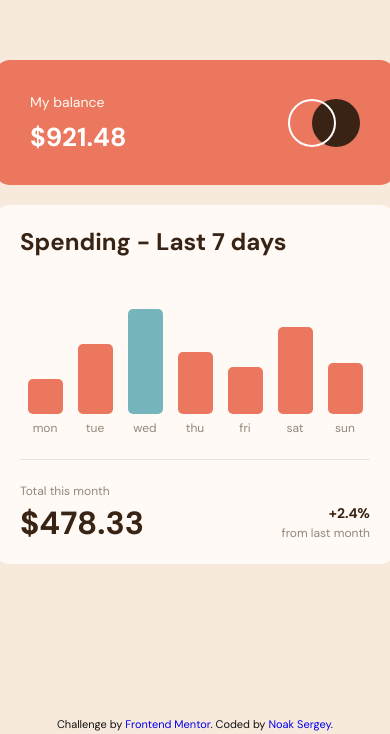
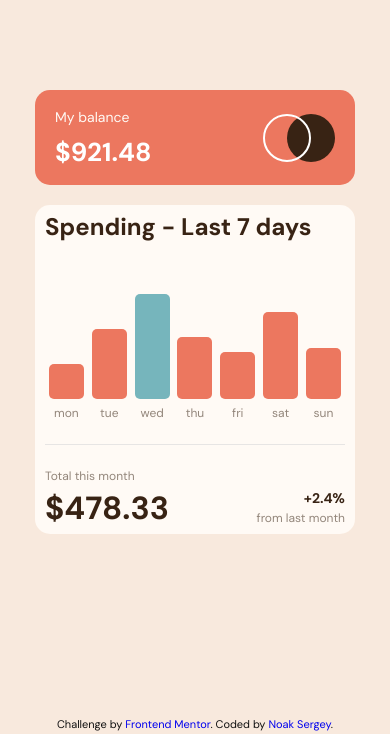
Before and after one commit to Noak-Sergey/expenses-chart, a plain HTML site: page index.html in a window 390 px wide. Shown: the part 110-844 px from the top of the page. Drawn offline with Linux system fonts and the light colour scheme.

Commit message:
feat: add media query

```diff
--- a/#source/scss/style.scss
+++ b/#source/scss/style.scss
@@ -138,15 +138,24 @@ body {
 .active {
     background-color: hsl(186, 34%, 60%);
 }
-
 .hide {
     display: none;
 }
-
 .show {
     display: block;
 }
 
+@media (max-width: 425px) {
+    .top {
+        min-width: 320px;
+        padding: 20px;
+    }
+    .gistogram {
+        &__container {
+            padding: 10px;
+        }
+    }
+}
 /* ===========Footer============== */
 .attribution {
     font-size: 11px ;
```
Also changed, not shown: css/style.css.
